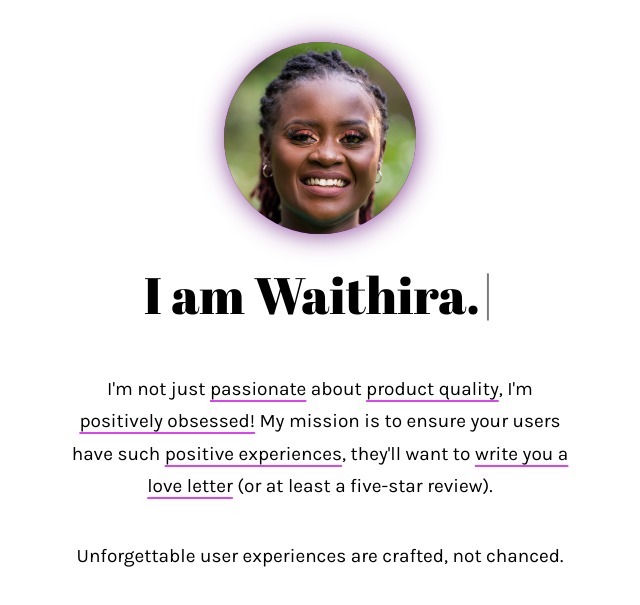
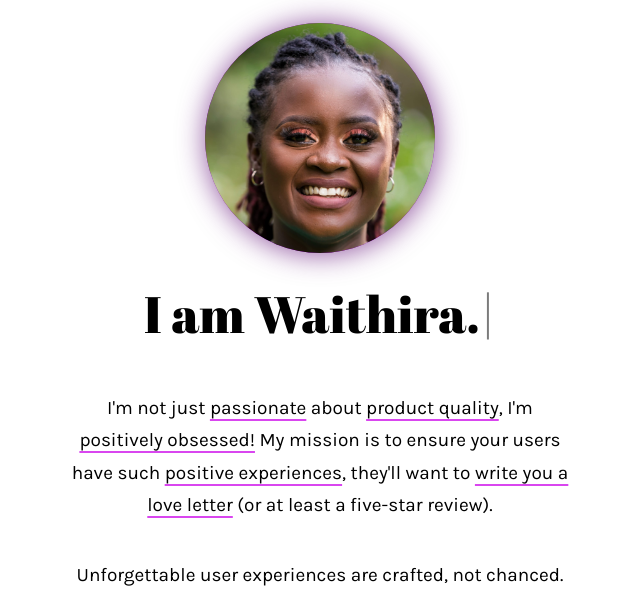
Before and after one commit to WNjihia/portfolio, a plain HTML site: page index.html in a window 1280 px wide. Shown: the top 605 px of the page, without its empty margins (320-960 px from the left). Drawn offline with Linux system fonts and the light colour scheme.

Commit message:
change profile image

```diff
--- a/assets/css/styles.css
+++ b/assets/css/styles.css
@@ -69,11 +69,11 @@ body {
 
 .image-container {
     border-radius: 50%;
-    height: 192px;
-    width: 192px;
+    height: 230px;
+    width: 230px;
     background-color: darkviolet;
     overflow: hidden;
-    box-shadow: 1px 1px 27px -1px rgba(102,21,122,0.86);
+    box-shadow: 1px 1px 27px 2px rgba(102,21,122,0.67);
 }
 
 .profile-image {
```
Also changed, not shown: assets/images/SAR-100.jpg (added), assets/images/sample1.jpeg.
